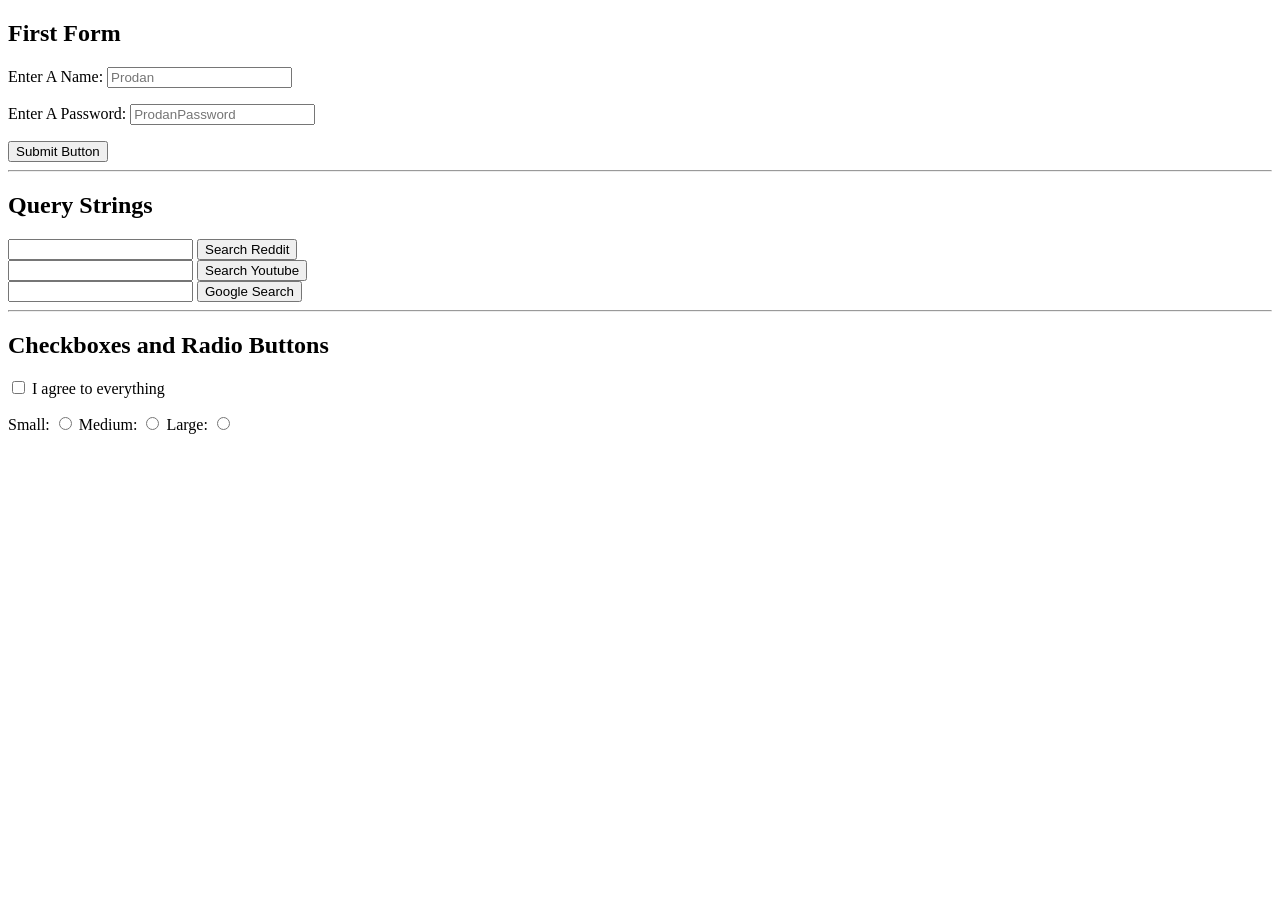
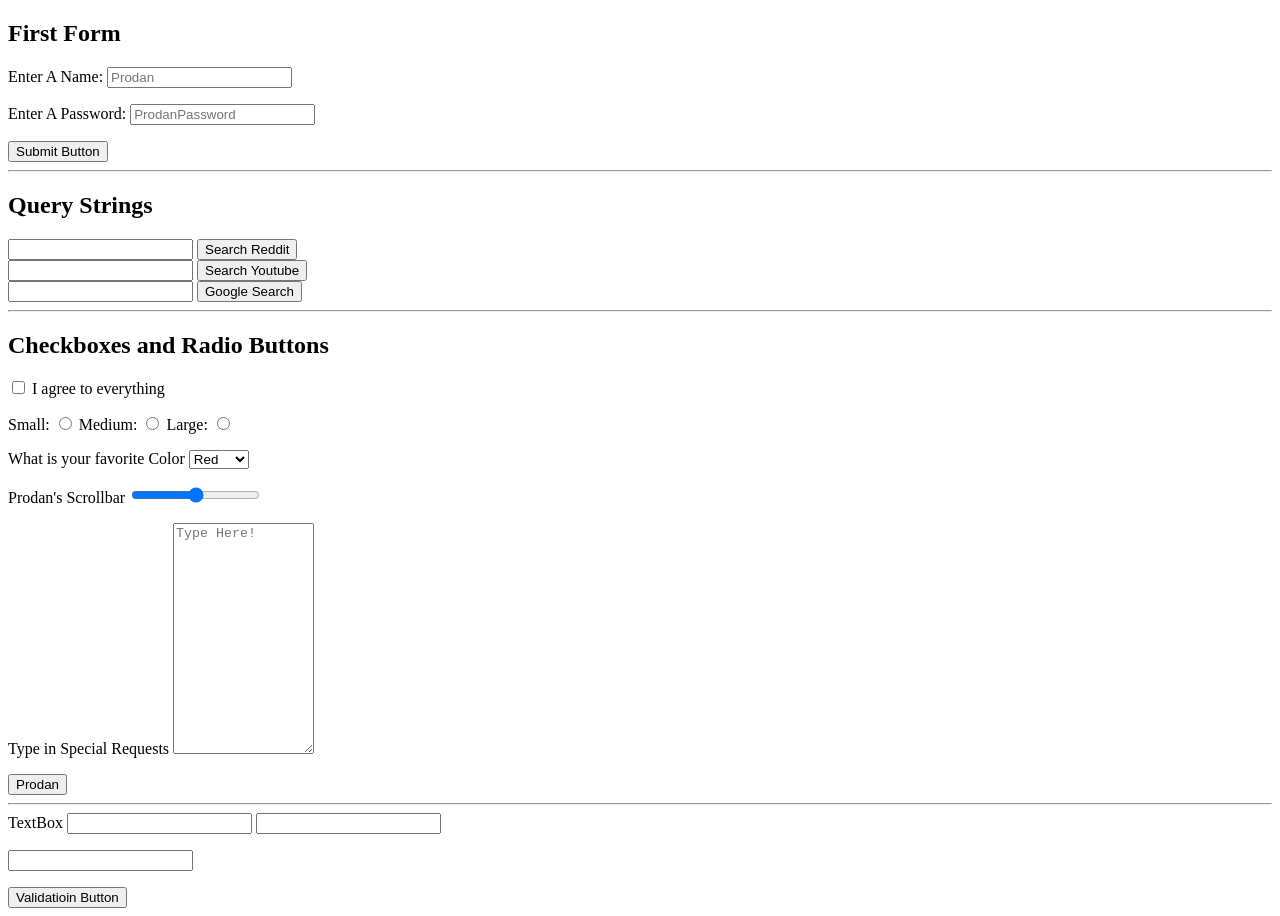
Before and after one commit to boyadpro000/IT116, a plain HTML site: page forms1.html in a window 1280 px wide. Before the commit the page ends 800 px from the top, so only its background shows below. Drawn offline with Linux system fonts and the light colour scheme.

Commit message:
New forms1

```diff
--- /dev/null
+++ b/fonts.css
@@ -0,0 +1,27 @@
+h1{
+    color:darkblue;
+    text-align:center;
+    font-weight:400;
+    font-size:125px;
+    font-family:'Courier New', Courier, monospace;
+
+
+}
+
+h2{
+    color:darkblue;
+    text-align:center;
+    font-weight:400;
+    text-decoration:pink underline;
+
+}
+
+h3{
+    text-decoration:orange underline;
+}
+
+p{
+    line-height:1.5;
+    letter-spacing:0.2ex;
+
+}
--- a/forms1.html
+++ b/forms1.html
@@ -12,14 +12,14 @@
     <h1>First Form</h1>
 
         <form action="/Prodan">
-
+<!-- This is the label and textbox for the username, Username has atributes and ID-->
             <p>
                 <label for="username">Enter A Name:</label>
                 <input id="username" type="text" placeholder="Prodan" name="username">
 
 
             </p>
-
+<!-- This is the label and texbot for passwords, with attributes and Id and name-->
             <p>
                 <label for="password">Enter A Password:</label>
                 <input id="password" type="text" placeholder="ProdanPassword" name="password">
@@ -36,38 +36,40 @@
 
 <hr>
 
-
+<!-- This is the header for the query strings-->
 <section>
     <h1>Query Strings</h1>
+<!--This is the search box for reddit with text type and a search reddit button-->
 
         <form action="https://www.reddit.com/search/">
         <input type="text" name="q">
         <button>Search Reddit</button>
         </form>
 
-
+<!--This is the search box for Youtube with text type and a search youtube button-->
             <form action="https://www.youtube.com/results?search_query=">
             <input type="text"name="q">
             <button>Search Youtube</button>
             </form>
 
-
+<!--This is the search box for Google with text type and a search Google button-->
                 <form action="https://www.google.com/search">
                 <input type="text"name="q">
                 <button>Google Search</button>
-                </form>
-</section>
+
+            </form>
+        </section>
 
 
 <hr>
 
-
+<!-- This is the header for checkboxes and radio buttons-->
 <section>
     <h1>Checkboxes and Radio Buttons</h1>
     <form action="/birds">
         <input type="Checkbox" name="agree_tos" id="agree">
         <label for="agree">I agree to everything</label>
-
+<!--This is a checkbox that you agree to everything-->
 
         <p>
             <label for="s">Small:</label>
@@ -79,12 +81,69 @@
             <label for="l">Large:</label>
             <input type="radio" name="size" id="l" value="l">
 
+<!--This is like a label, asks you small, medium, or large and you can click only one-->
+        </p>
+
+
+        <p>
+            <label for="colors">What is your favorite Color</label>
+<!-- This is going to ask you what your favorite color is and will give you three choices, red/blue/green-->
+            <select name="colors" id="colors">
+                <option value="Red">Red</option>
+
+                <option value="Blue">Blue</option>
+
+                <option value="Green">Green</option>
+
+            </select>
+        </p>
+
+
+<!--This is a scrollbar from 0 to 10-->
+        <p>
+            <label for="sbar">Prodan's Scrollbar</label>
+
+            <input type="range" id="sbar" min="0" max="10" name="Scrollbar">
+
+        </p>
+
+<!-- This will ask you if you have any special requests in a text box-->
+        <p>
+
+            <label for="requests">Type in Special Requests</label>
+            <textarea id="requests" name="textarea" rows="15" cols="15" placeholder="Type Here!"></textarea>
+
+        </p>
+        <button>Prodan</button>
+    </form>
+</section>
+
+<hr>
+
+
+<section>
+    <form action="/bananas">
+<!--This is a blank texbox-->
+        <label for="Prodan">TextBox</label>
+        <input type="text" name="textbox" id="Prodan" required>
+
+
+<!-- This is textbox for your password-->
+        <label for="Password"></label>
+        <input type="text" name="pword" id="Password" minlength="5" maxlength="10">
+<!-- Will ask you for your email-->
+        <p>
+            <input type="email" required>
 
         </p>
 
 
-</form>
+        <button type="Submit">Validatioin Button</button>
 
+
+
+
+    </form>
 
 
 
@@ -94,6 +153,5 @@
 
 
 
-
 </body>
 </html>
--- /dev/null
+++ b/styles.css
@@ -0,0 +1,25 @@
+h2{
+
+    color:rgb(160, 131, 137)
+
+}
+
+
+
+
+button {
+
+
+    color: pink;
+    background-color: green ;
+
+}
+
+
+
+
+p {
+
+
+    color: purple;
+}
```
Also changed, not shown: index.html (added, +48 -0 lines), paragraphs.html (+3 -0 lines).
